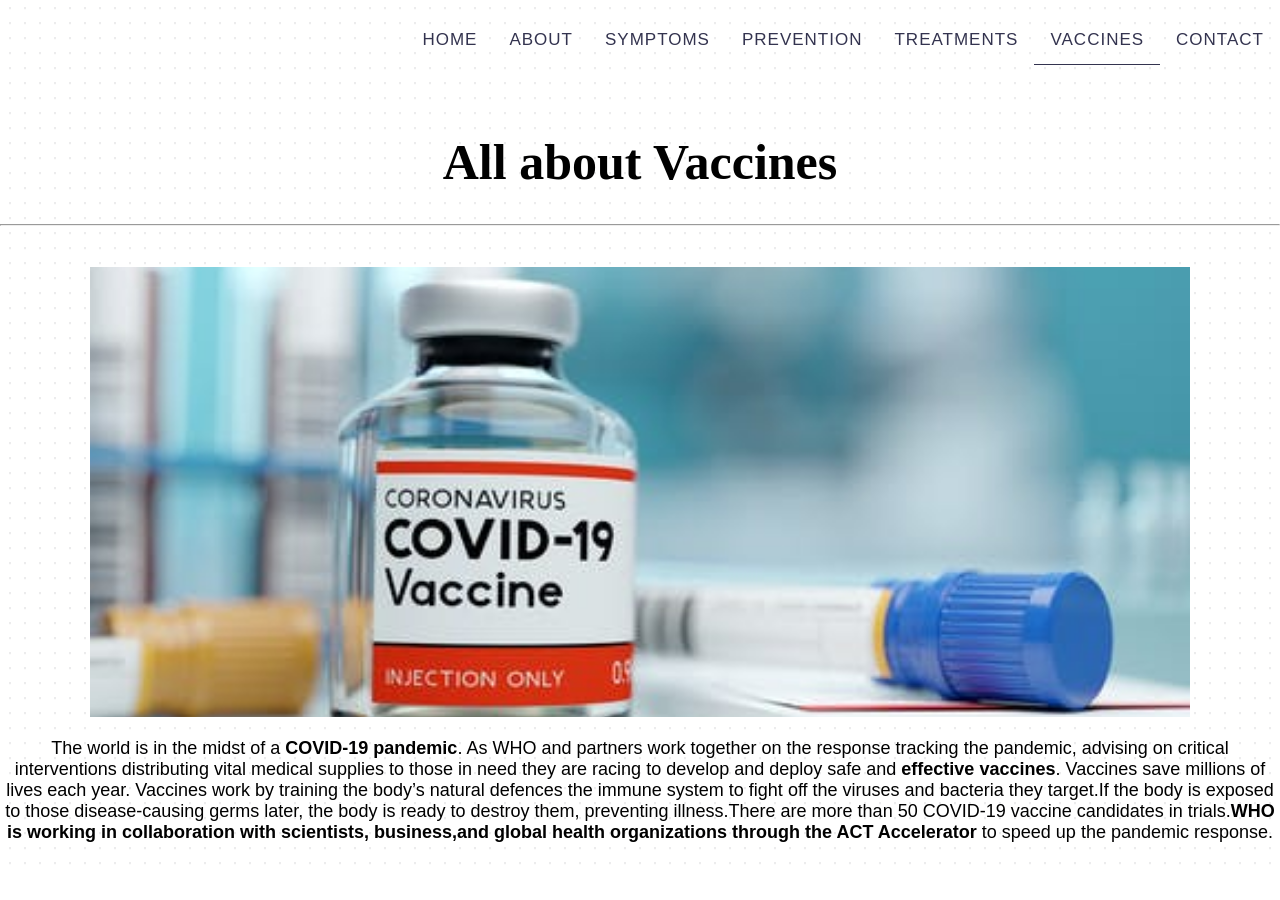
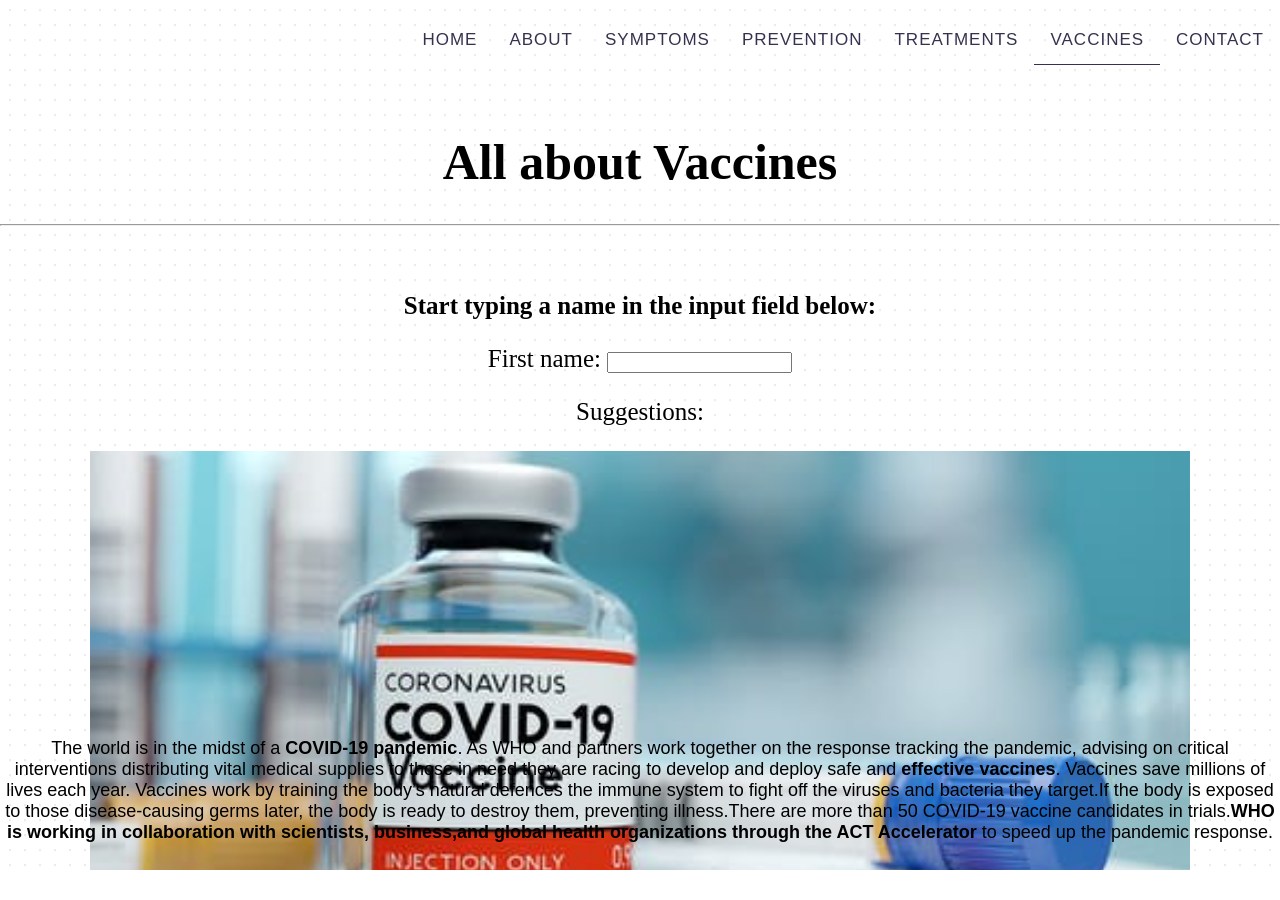
Before and after one commit to LauraGashi/Grupi20, a PHP site: page /VVACCINES.php in a window 1280 px wide. Shown: the top 900 px of the page. Run offline with PHP 8.4, Linux system fonts and the light colour scheme.

Commit message:
Update VVACCINES.php

```diff
--- a/VVACCINES.php
+++ b/VVACCINES.php
@@ -15,6 +15,24 @@
           }
         }
         </script>
+
+<script>
+function showHint(str) {
+  if (str.length == 0) {
+    document.getElementById("txtHint").innerHTML = "";
+    return;
+  } else {
+    var xmlhttp = new XMLHttpRequest();
+    xmlhttp.onreadystatechange = function() {
+      if (this.readyState == 4 && this.status == 200) {
+        document.getElementById("txtHint").innerHTML = this.responseText;
+      }
+    }
+    xmlhttp.open("GET", "gethint.php?q="+str, true);
+    xmlhttp.send();
+  }
+}
+</script>
     <title>Document</title>
     <link rel="stylesheet" href="VVACCINES.css">
 
@@ -41,6 +59,13 @@
     <h1>All about Vaccines</h1>
     <hr>
     <br>
+    <p><b>Start typing a name in the input field below:</b></p>
+<form action="">
+  <label for="fname">First name:</label>
+  <input type="text" id="fname" name="fname" onkeyup="showHint(this.value)">
+</form>
+<p>Suggestions: <span id="txtHint"></span></p>
+
     <img src="Imazhet/Vaccine.jpg" height="450" width="1100">
     </div>
 
```
